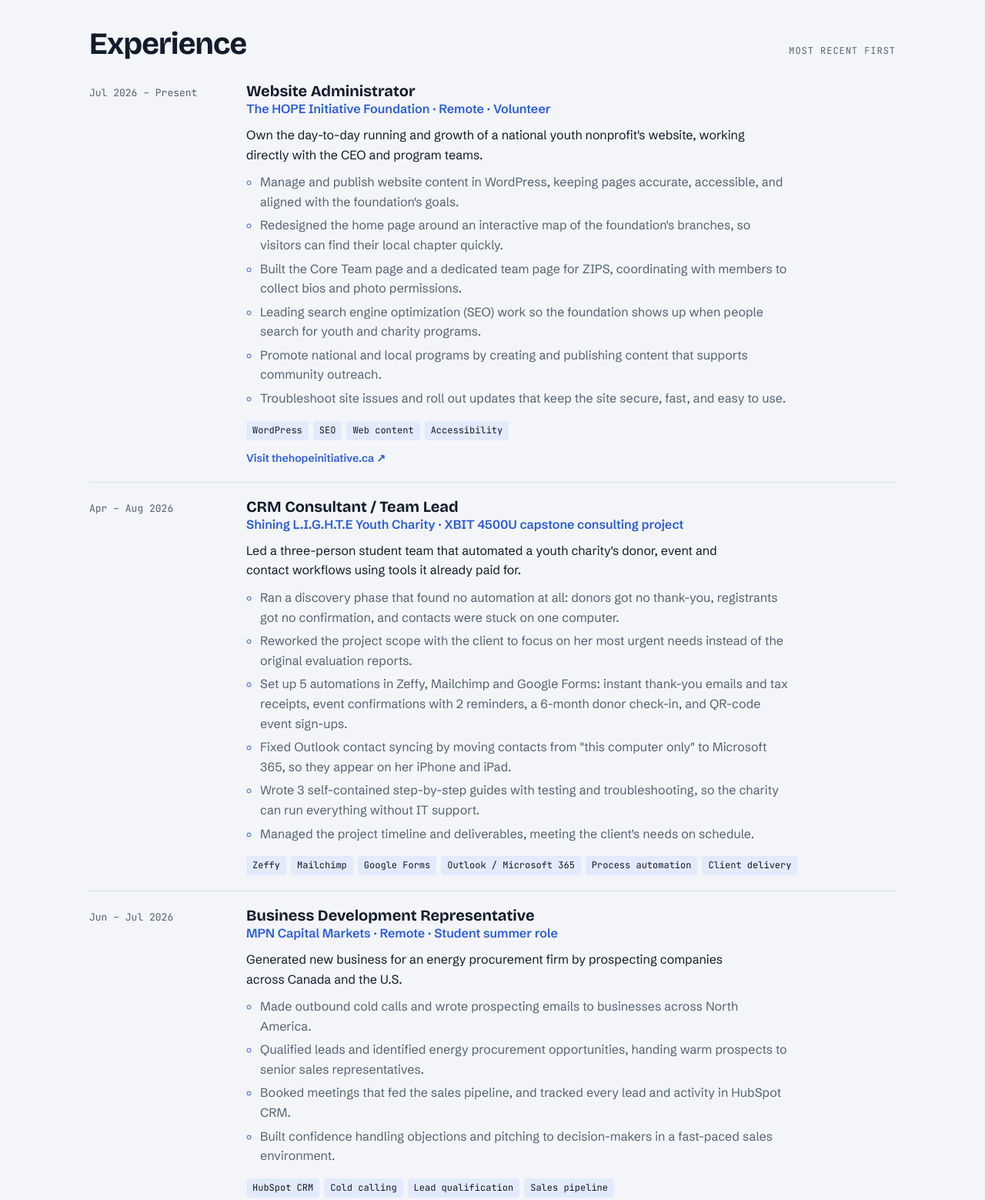
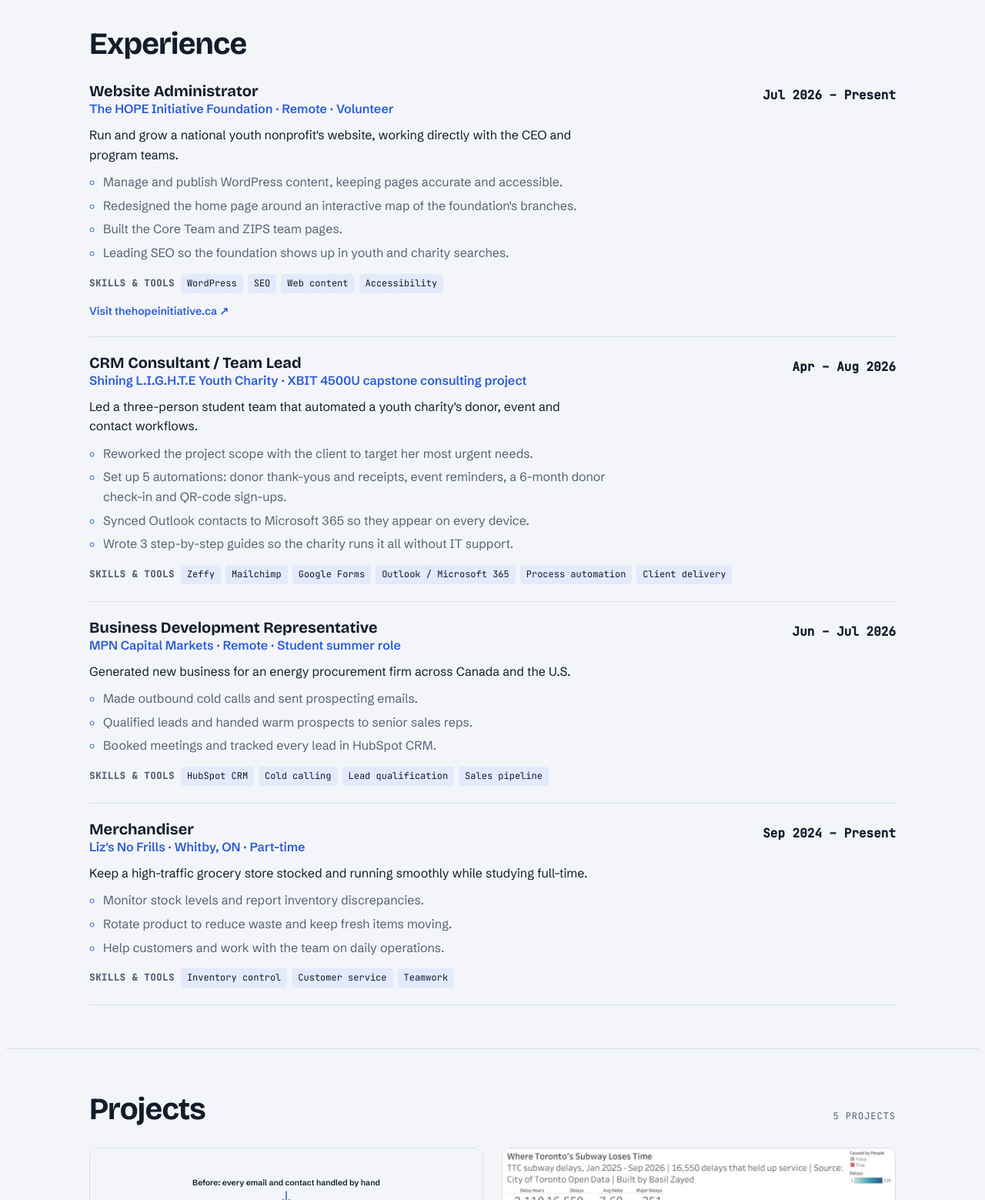
Before and after one commit to bzayed888/bzayed888.github.io, a plain HTML site: page index.html in a window 1280 px wide. Shown: the part 740-2299 px from the top of the page at 77% size. Drawn offline with nearby package versions, Linux system fonts and the light colour scheme.

Commit message:
Add files via upload

```diff
--- a/index.html
+++ b/index.html
@@ -126,9 +126,14 @@ section{padding-block:56px;border-top:1px solid var(--line)}
 @media (max-width:640px){.case-facts{grid-template-columns:1fr 1fr}}
 /* experience */
 .timeline{list-style:none;margin:0;padding:0;display:grid}
-.timeline>li{display:grid;grid-template-columns:180px 1fr;gap:24px;padding-block:20px;border-bottom:1px solid var(--line)}
+.timeline>li{display:block;padding-block:22px;border-bottom:1px solid var(--line)}
+.role-head{display:flex;justify-content:space-between;align-items:flex-start;gap:8px 20px;flex-wrap:wrap}
+.role-head .org{display:block}
+.role-tools{display:flex;flex-wrap:wrap;align-items:center;gap:8px;margin-top:14px}
+.role-tools .tags{margin:0;padding:0}
+.tools-label{font-family:var(--mono);font-size:12px;font-weight:600;letter-spacing:.06em;text-transform:uppercase;color:var(--muted)}
 .timeline>li:first-child{padding-top:0}
-.when{font-family:var(--mono);font-size:13px;color:var(--muted);font-variant-numeric:tabular-nums;padding-top:4px}
+.when{font-family:var(--mono);font-size:16px;font-weight:600;color:var(--ink);font-variant-numeric:tabular-nums;white-space:nowrap;padding-top:4px}
 .timeline h3{font-size:20px;font-weight:700}
 .timeline .org{color:var(--accent);font-weight:600}
 .timeline p{margin:6px 0 0;color:var(--muted);max-width:65ch}
@@ -137,14 +142,14 @@ section{padding-block:56px;border-top:1px solid var(--line)}
 .timeline .role>p{margin:8px 0 0;color:var(--ink);max-width:68ch}
 .points{margin:10px 0 0;padding-left:18px;display:grid;gap:5px;color:var(--muted);max-width:72ch}
 .points li::marker{color:var(--accent)}
-.role .tags{margin-top:12px}
+
 .role-link{margin-top:12px}
 /* skills */
 .skills{display:grid;grid-template-columns:repeat(2,minmax(0,1fr));gap:24px}
 .skills h4{font-family:var(--display);font-size:16px;font-weight:700;margin:0 0 10px}
 .skill-split{display:grid;grid-template-columns:1.3fr 1fr;gap:48px}
 .skill-col{display:grid;gap:18px;align-content:start;min-width:0}
-.skill-col>h3.label{font-family:var(--mono);font-size:12px;font-weight:500;line-height:1.4}
+.skill-col>h3.label{font-family:var(--display);font-size:22px;font-weight:700;letter-spacing:-.01em;text-transform:none;color:var(--ink);line-height:1.3}
 .soft{list-style:none;margin:0;padding:0;display:grid;gap:14px}
 .soft li{display:grid;gap:2px;padding-bottom:14px;border-bottom:1px solid var(--line)}
 .soft li:last-child{border-bottom:0;padding-bottom:0}
@@ -223,7 +228,6 @@ footer .wrap{padding-block:24px;color:var(--muted);font-size:13px;border-top:1px
   .hero .wrap,.two{grid-template-columns:1fr}
   .grid{grid-template-columns:1fr}
   .skills,.skill-split{grid-template-columns:1fr}
-  .timeline li{grid-template-columns:1fr;gap:4px}
 }
 @media (prefers-reduced-motion:no-preference){
   .card{transition:transform .2s ease,border-color .2s ease}
@@ -267,32 +271,32 @@ footer .wrap{padding-block:24px;color:var(--muted);font-size:13px;border-top:1px
 </div></header>
 
 <section id="experience"><div class="wrap">
-  <div class="sec-head"><h2>Experience</h2><span class="label">Most recent first</span></div>
+  <div class="sec-head"><h2>Experience</h2></div>
   <ol class="timeline">
-    <li><span class="when">Jul 2026 – Present</span><div class="role">
-      <h3>Website Administrator</h3><span class="org">The HOPE Initiative Foundation · Remote · Volunteer</span>
-      <p>Own the day-to-day running and growth of a national youth nonprofit's website, working directly with the CEO and program teams.</p>
-      <ul class="points"><li>Manage and publish website content in WordPress, keeping pages accurate, accessible, and aligned with the foundation's goals.</li><li>Redesigned the home page around an interactive map of the foundation's branches, so visitors can find their local chapter quickly.</li><li>Built the Core Team page and a dedicated team page for ZIPS, coordinating with members to collect bios and photo permissions.</li><li>Leading search engine optimization (SEO) work so the foundation shows up when people search for youth and charity programs.</li><li>Promote national and local programs by creating and publishing content that supports community outreach.</li><li>Troubleshoot site issues and roll out updates that keep the site secure, fast, and easy to use.</li></ul>
-      <ul class="tags"><li>WordPress</li><li>SEO</li><li>Web content</li><li>Accessibility</li></ul>
+    <li><div class="role">
+      <div class="role-head"><div><h3>Website Administrator</h3><span class="org">The HOPE Initiative Foundation · Remote · Volunteer</span></div><span class="when">Jul 2026 – Present</span></div>
+      <p>Run and grow a national youth nonprofit's website, working directly with the CEO and program teams.</p>
+      <ul class="points"><li>Manage and publish WordPress content, keeping pages accurate and accessible.</li><li>Redesigned the home page around an interactive map of the foundation's branches.</li><li>Built the Core Team and ZIPS team pages.</li><li>Leading SEO so the foundation shows up in youth and charity searches.</li></ul>
+      <div class="role-tools"><span class="tools-label">Skills &amp; tools</span><ul class="tags"><li>WordPress</li><li>SEO</li><li>Web content</li><li>Accessibility</li></ul></div>
       <div class="links role-link"><a href="https://thehopeinitiative.ca/" target="_blank" rel="noopener">Visit thehopeinitiative.ca ↗</a></div>
     </div></li>
-    <li><span class="when">Apr – Aug 2026</span><div class="role">
-      <h3>CRM Consultant / Team Lead</h3><span class="org">Shining L.I.G.H.T.E Youth Charity · XBIT 4500U capstone consulting project</span>
-      <p>Led a three-person student team that automated a youth charity's donor, event and contact workflows using tools it already paid for.</p>
-      <ul class="points"><li>Ran a discovery phase that found no automation at all: donors got no thank-you, registrants got no confirmation, and contacts were stuck on one computer.</li><li>Reworked the project scope with the client to focus on her most urgent needs instead of the original evaluation reports.</li><li>Set up 5 automations in Zeffy, Mailchimp and Google Forms: instant thank-you emails and tax receipts, event confirmations with 2 reminders, a 6-month donor check-in, and QR-code event sign-ups.</li><li>Fixed Outlook contact syncing by moving contacts from "this computer only" to Microsoft 365, so they appear on her iPhone and iPad.</li><li>Wrote 3 self-contained step-by-step guides with testing and troubleshooting, so the charity can run everything without IT support.</li><li>Managed the project timeline and deliverables, meeting the client's needs on schedule.</li></ul>
-      <ul class="tags"><li>Zeffy</li><li>Mailchimp</li><li>Google Forms</li><li>Outlook / Microsoft 365</li><li>Process automation</li><li>Client delivery</li></ul>
+    <li><div class="role">
+      <div class="role-head"><div><h3>CRM Consultant / Team Lead</h3><span class="org">Shining L.I.G.H.T.E Youth Charity · XBIT 4500U capstone consulting project</span></div><span class="when">Apr – Aug 2026</span></div>
+      <p>Led a three-person student team that automated a youth charity's donor, event and contact workflows.</p>
+      <ul class="points"><li>Reworked the project scope with the client to target her most urgent needs.</li><li>Set up 5 automations: donor thank-yous and receipts, event reminders, a 6-month donor check-in and QR-code sign-ups.</li><li>Synced Outlook contacts to Microsoft 365 so they appear on every device.</li><li>Wrote 3 step-by-step guides so the charity runs it all without IT support.</li></ul>
+      <div class="role-tools"><span class="tools-label">Skills &amp; tools</span><ul class="tags"><li>Zeffy</li><li>Mailchimp</li><li>Google Forms</li><li>Outlook / Microsoft 365</li><li>Process automation</li><li>Client delivery</li></ul></div>
     </div></li>
-    <li><span class="when">Jun – Jul 2026</span><div class="role">
-      <h3>Business Development Representative</h3><span class="org">MPN Capital Markets · Remote · Student summer role</span>
-      <p>Generated new business for an energy procurement firm by prospecting companies across Canada and the U.S.</p>
-      <ul class="points"><li>Made outbound cold calls and wrote prospecting emails to businesses across North America.</li><li>Qualified leads and identified energy procurement opportunities, handing warm prospects to senior sales representatives.</li><li>Booked meetings that fed the sales pipeline, and tracked every lead and activity in HubSpot CRM.</li><li>Built confidence handling objections and pitching to decision-makers in a fast-paced sales environment.</li></ul>
-      <ul class="tags"><li>HubSpot CRM</li><li>Cold calling</li><li>Lead qualification</li><li>Sales pipeline</li></ul>
+    <li><div class="role">
+      <div class="role-head"><div><h3>Business Development Representative</h3><span class="org">MPN Capital Markets · Remote · Student summer role</span></div><span class="when">Jun – Jul 2026</span></div>
+      <p>Generated new business for an energy procurement firm across Canada and the U.S.</p>
+      <ul class="points"><li>Made outbound cold calls and sent prospecting emails.</li><li>Qualified leads and handed warm prospects to senior sales reps.</li><li>Booked meetings and tracked every lead in HubSpot CRM.</li></ul>
+      <div class="role-tools"><span class="tools-label">Skills &amp; tools</span><ul class="tags"><li>HubSpot CRM</li><li>Cold calling</li><li>Lead qualification</li><li>Sales pipeline</li></ul></div>
     </div></li>
-    <li><span class="when">Sep 2024 – Present</span><div class="role">
-      <h3>Merchandiser</h3><span class="org">Liz's No Frills · Whitby, ON · Part-time</span>
+    <li><div class="role">
+      <div class="role-head"><div><h3>Merchandiser</h3><span class="org">Liz's No Frills · Whitby, ON · Part-time</span></div><span class="when">Sep 2024 – Present</span></div>
       <p>Keep a high-traffic grocery store stocked and running smoothly while studying full-time.</p>
-      <ul class="points"><li>Monitor stock levels, maintain inventory, and report discrepancies so shelves stay accurate and full.</li><li>Rotate product and manage shelf stocking to reduce waste and keep fresh items moving.</li><li>Deliver friendly customer service and help shoppers find what they need.</li><li>Work with the store team on daily operations while upholding safety standards.</li></ul>
-      <ul class="tags"><li>Inventory control</li><li>Customer service</li><li>Teamwork</li></ul>
+      <ul class="points"><li>Monitor stock levels and report inventory discrepancies.</li><li>Rotate product to reduce waste and keep fresh items moving.</li><li>Help customers and work with the team on daily operations.</li></ul>
+      <div class="role-tools"><span class="tools-label">Skills &amp; tools</span><ul class="tags"><li>Inventory control</li><li>Customer service</li><li>Teamwork</li></ul></div>
     </div></li>
   </ol>
 </div></section>
@@ -363,23 +367,23 @@ footer .wrap{padding-block:24px;color:var(--muted);font-size:13px;border-top:1px
   <div class="sec-head"><h2>Skills</h2></div>
   <div class="skill-split">
     <div class="skill-col">
-      <h3 class="label">Technical skills</h3>
+      <h3 class="label">Technical Skills</h3>
       <div class="skills">
-        <div><h4>Data &amp; business intelligence</h4><ul><li>Power BI</li><li>Tableau</li><li>SQL</li><li>Excel</li><li>Google Analytics</li></ul></div>
-        <div><h4>Web &amp; development</h4><ul><li>WordPress</li><li>HTML/CSS</li><li>Python</li><li>Flask</li><li>MySQL</li><li>Next.js / React</li><li>SEO</li><li>Website administration</li></ul></div>
-        <div><h4>CRM &amp; business tools</h4><ul><li>HubSpot</li><li>Zeffy</li><li>Mailchimp</li><li>Microsoft Outlook</li><li>ClickUp</li><li>Slack</li><li>PowerPoint</li></ul></div>
-        <div><h4>IT &amp; security</h4><ul><li>Cybersecurity fundamentals</li><li>IT security policy</li><li>Project management</li></ul></div>
+        <div><h4>Data &amp; Business Intelligence</h4><ul><li>Power BI</li><li>Tableau</li><li>SQL</li><li>Excel</li><li>Google Analytics</li></ul></div>
+        <div><h4>Web &amp; Development</h4><ul><li>WordPress</li><li>HTML/CSS</li><li>Python</li><li>Flask</li><li>MySQL</li><li>Next.js / React</li><li>SEO</li><li>Website administration</li></ul></div>
+        <div><h4>CRM &amp; Business Tools</h4><ul><li>HubSpot</li><li>Zeffy</li><li>Mailchimp</li><li>Microsoft Outlook</li><li>ClickUp</li><li>Slack</li><li>PowerPoint</li></ul></div>
+        <div><h4>IT &amp; Security</h4><ul><li>Cybersecurity fundamentals</li><li>IT security policy</li><li>Project management</li></ul></div>
       </div>
     </div>
     <div class="skill-col">
-      <h3 class="label">Soft skills</h3>
+      <h3 class="label">Soft Skills</h3>
       <ul class="soft">
         <li><strong>Leadership</strong><span>Led a three-person team through a client CRM automation project; co-founded a student association.</span></li>
         <li><strong>Communication</strong><span>Cold-called and qualified leads at MPN Capital Markets; explain technical changes to non-technical teams.</span></li>
-        <li><strong>Stakeholder &amp; client work</strong><span>Gather content and approvals from nonprofit staff, branch leads, and small business owners.</span></li>
+        <li><strong>Stakeholder &amp; Client Work</strong><span>Gather content and approvals from nonprofit staff, branch leads, and small business owners.</span></li>
         <li><strong>Presentation</strong><span>Build clear, polished PowerPoint decks for class and client work.</span></li>
-        <li><strong>Problem solving</strong><span>Turn messy processes into working systems, from donor CRMs to inventory tracking.</span></li>
-        <li><strong>Time management</strong><span>Balance full-time studies, part-time work, and volunteer roles at once.</span></li>
+        <li><strong>Problem Solving</strong><span>Turn messy processes into working systems, from donor CRMs to inventory tracking.</span></li>
+        <li><strong>Time Management</strong><span>Balance full-time studies, part-time work, and volunteer roles at once.</span></li>
       </ul>
     </div>
   </div>
```
